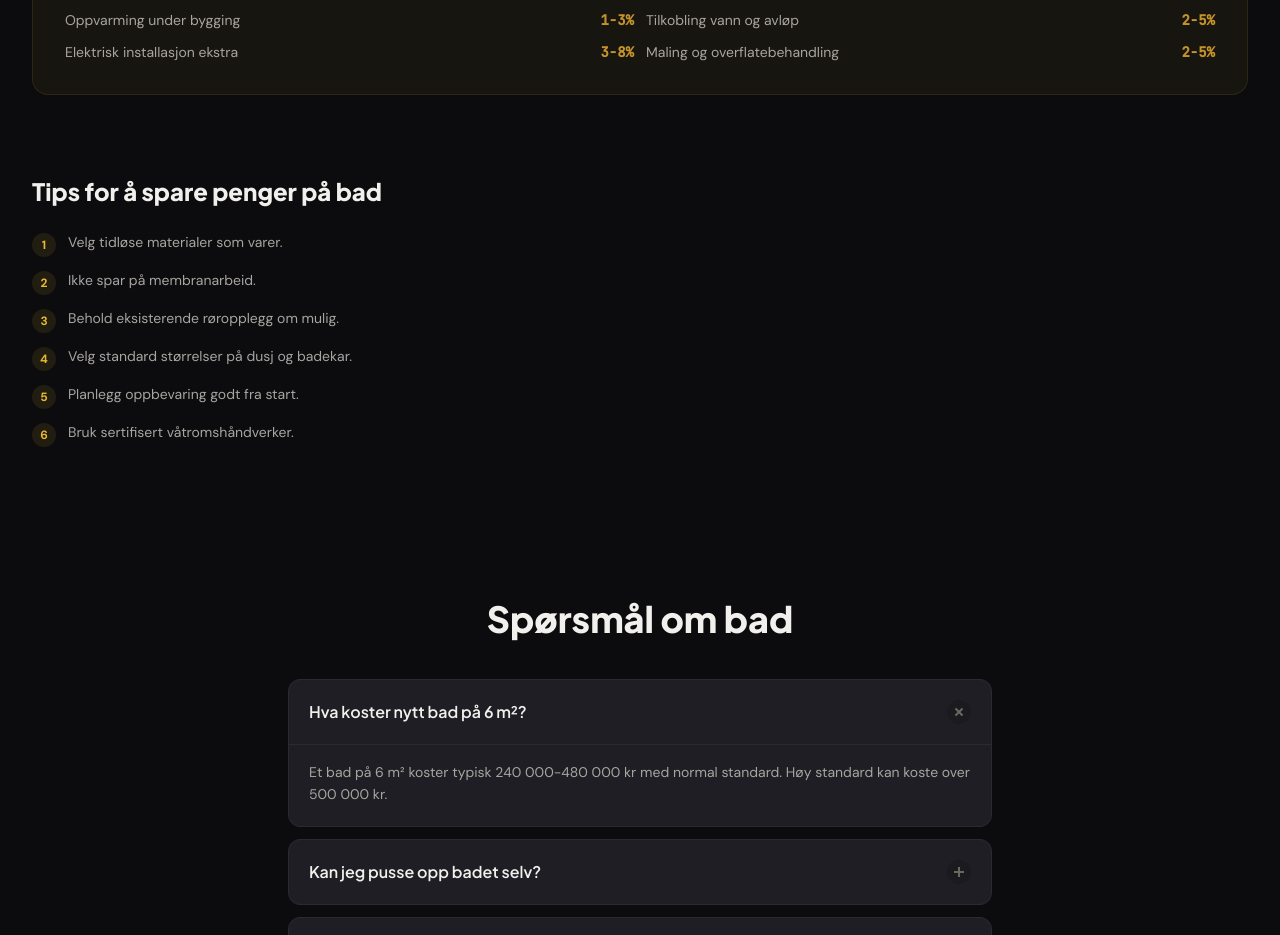
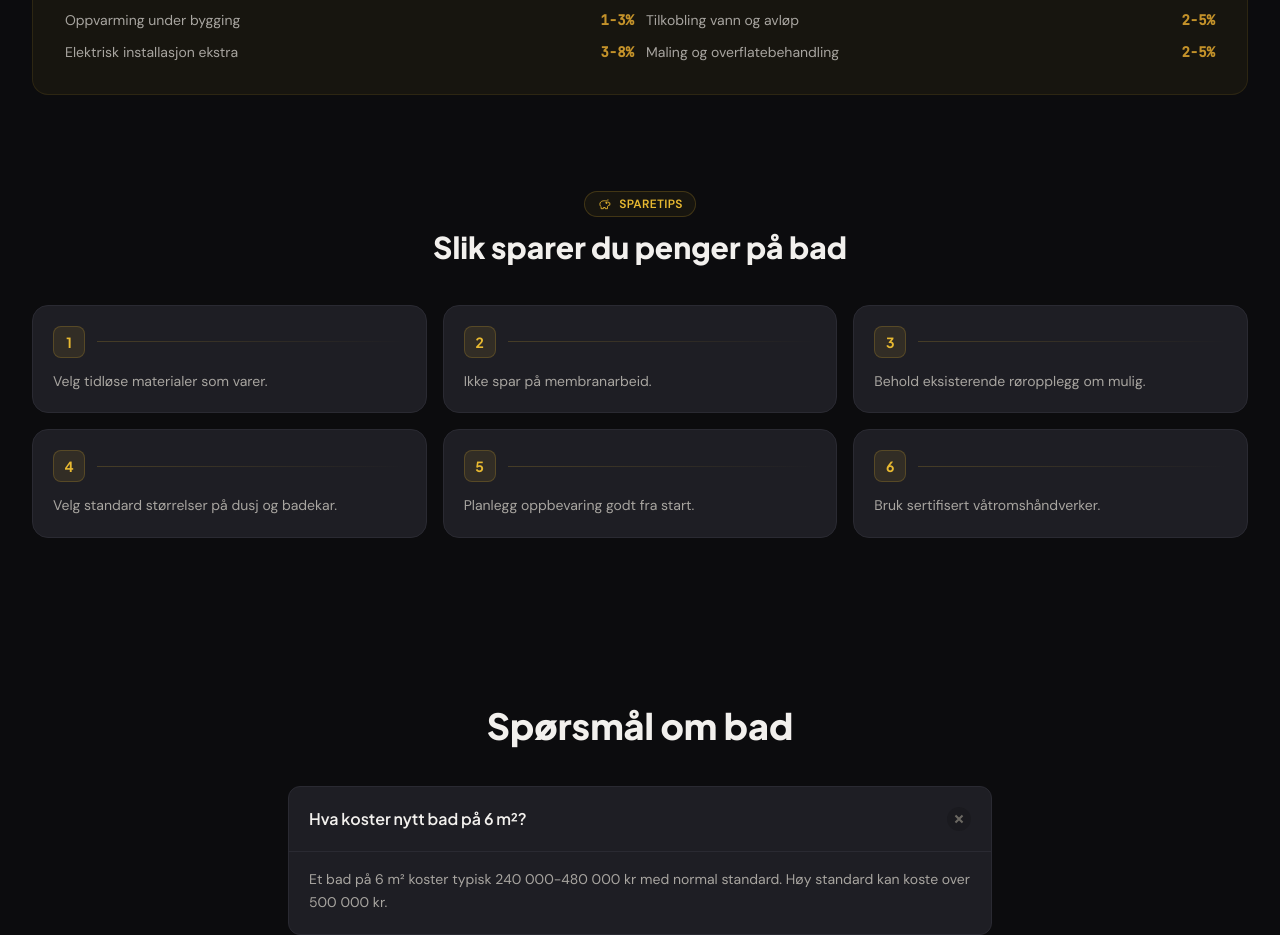
Before and after one commit to MohanM86/byggepris, a Next.js app: page /bad in a window 1280 px wide. Shown: the part 3900-4835 px from the top of the page. Built offline with nearby package versions, Linux system fonts and the light colour scheme.

Commit message:
Add files via upload

```diff
--- a/src/components/sections/CategoryPageTemplate.tsx
+++ b/src/components/sections/CategoryPageTemplate.tsx
@@ -6,7 +6,7 @@ import { type ProjectType, formatNOK, hiddenCosts } from "@/data/prices";
 import FAQAccordion from "@/components/sections/FAQAccordion";
 import {
   IconCalculator, IconRisk, IconCheck, IconSquareMeter,
-  IconBudget, IconTimeline, IconLocation,
+  IconBudget, IconTimeline, IconLocation, IconSavings,
 } from "@/components/icons";
 
 interface CategoryPageProps {
@@ -206,22 +206,41 @@ export default function CategoryPageTemplate({
       </section>
 
       {/* Tips */}
-      <section className="max-w-7xl mx-auto px-4 sm:px-6 lg:px-8 py-10">
+      <section className="max-w-7xl mx-auto px-4 sm:px-6 lg:px-8 py-14">
         <FadeInUp>
-          <h2 className="font-display font-extrabold text-2xl text-text-primary mb-6">
-            Tips for å spare penger på {project.name.toLowerCase()}
+          <div className="text-center mb-10">
+            <div className="inline-flex items-center gap-2 px-3 py-1 rounded-full border border-accent-yellow/20 bg-accent-yellow/5 mb-3">
+              <IconSavings size={14} className="text-accent-yellow" />
+              <span className="text-accent-yellow text-xs font-semibold tracking-wide">SPARETIPS</span>
+            </div>
+            <h2 className="font-display font-extrabold text-2xl sm:text-3xl text-text-primary">
+              Slik sparer du penger på {project.name.toLowerCase()}
             </h2>
-          <StaggerContainer className="space-y-3">
+          </div>
+        </FadeInUp>
+        <StaggerContainer className="grid sm:grid-cols-2 lg:grid-cols-3 gap-4">
           {tips.map((tip, i) => (
-              <motion.div key={i} variants={staggerChild} className="flex gap-3 items-start">
-                <span className="flex-shrink-0 w-6 h-6 rounded-full bg-accent-yellow/10 text-accent-yellow text-xs font-bold flex items-center justify-center mt-0.5">
+            <motion.div
+              key={i}
+              variants={staggerChild}
+              className="group relative bg-bg-card border border-surface-border rounded-2xl p-5 hover:border-accent-yellow/30 transition-all duration-300 overflow-hidden"
+            >
+              {/* Hover glow */}
+              <div className="absolute inset-0 bg-gradient-to-br from-accent-yellow/5 to-transparent opacity-0 group-hover:opacity-100 transition-opacity duration-500" />
+              <div className="relative">
+                <div className="flex items-center gap-3 mb-3">
+                  <span className="w-8 h-8 rounded-lg bg-accent-yellow/10 border border-accent-yellow/20 text-accent-yellow text-sm font-display font-bold flex items-center justify-center group-hover:bg-accent-yellow/20 group-hover:shadow-glow-sm transition-all">
                     {i + 1}
                   </span>
-                <p className="text-text-secondary text-sm leading-relaxed">{tip}</p>
+                  <div className="flex-1 h-px bg-gradient-to-r from-accent-yellow/20 to-transparent" />
+                </div>
+                <p className="text-text-secondary text-sm leading-relaxed group-hover:text-text-primary transition-colors">
+                  {tip}
+                </p>
+              </div>
             </motion.div>
           ))}
         </StaggerContainer>
-        </FadeInUp>
       </section>
 
       {/* FAQ */}
```
Lines whose indentation alone changed are shown as unchanged.
